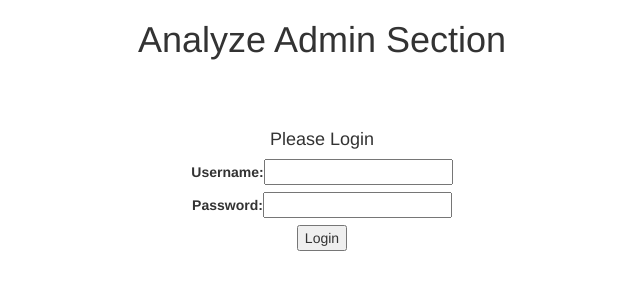
After one commit to thingdeux/bias-exposed, a Django app: page /analyze/login/?next=/analyze/ in a window 1280 px wide. The commit adds this page. Shown: the top 300 px of the page, without its empty margins (318-958 px from the left). Run offline with Django 3.2, Linux system fonts and the light colour scheme; parts of the project's set-up code (start-up, migrations or seed data) failed here and were passed over; some libraries are stand-ins or nearby versions.

Commit message:
Added user auth to analyze article management.

```diff
--- a/analyze/celery.py
+++ b/analyze/celery.py
@@ -49,6 +49,7 @@ def queueFeed(feed_name):
         return None
 
 
+# Task for checking all feeds and creating potential matching pairs
 @app.task
 def check_all_feeds(allfeeds):
     potential_matches = {}
@@ -130,6 +131,7 @@ def check_all_feeds(allfeeds):
 
     # Clean up any stories that don't have matches
     PotentialStory.objects.filter(potentialarticle__match_key=None).delete()
+    print ("Matches complete")
     return ([allfeeds, potential_matches])
 
 
--- a/analyze/urls.py
+++ b/analyze/urls.py
@@ -4,6 +4,8 @@ from analyze import views
 
 urlpatterns = patterns('',
    url(r'^$', views.Index, name='index'),
+   url(r'^login', views.Login, name='login'),
+   url(r'^logout$', views.Logout, name='logout'),
    url(r'^story/(?P<story>\w+)', views.Story, name='story'),
    url(r'^reassign', views.Reassign, name='reassign'),
    url(r'^delete', views.Delete, name='delete'),
--- a/analyze/views.py
+++ b/analyze/views.py
@@ -7,8 +7,13 @@ from django.http import HttpResponseRedirect
 from django.views.decorators.csrf import requires_csrf_token
 from django.views.decorators.csrf import ensure_csrf_cookie
 from django.conf import settings
+from django.contrib.auth.decorators import login_required
+from django.contrib.auth import authenticate, login, logout
+from django.contrib.admin.views.decorators import staff_member_required
 
 
+@login_required(login_url='/analyze/login/')
+@staff_member_required
 @ensure_csrf_cookie
 def Index(request):
     stories = PotentialStory.objects.all()
@@ -46,6 +51,37 @@ def Story(request, story):
                                            'words': words,
                                            'form': form})
 
+
+@ensure_csrf_cookie
+def Login(request):
+    if request.GET:
+        return render(request, 'analyze/login.html',
+                      {'messages': 'Please Login'})
+    elif request.POST:
+        username = request.POST['username']
+        password = request.POST['password']
+        user = authenticate(username=username, password=password)
+
+        if user is not None:
+            if user.is_active:
+                login(request, user)
+                # Redirect to Success Page
+                return HttpResponseRedirect('/analyze/')
+            else:
+                # Return a disabled account error
+                return render(request, 'analyze/login.html',
+                              {'messages': 'This account is Disabled'})
+        else:
+            # Return Invalid Login error
+            return render(request, 'analyze/login.html',
+                          {'messages': 'Invalid Login / Incorrect Password'})
+
+
+def Logout(request):
+    # Logout User
+    logout(request)
+    template_name = 'analyze/logout.html'
+    return render(request, template_name)
 
 @requires_csrf_token
 def Reassign(request):
@@ -88,6 +124,8 @@ These views are only used in the test suite.
 I do not want to rely on external RSS Feeds for my testing.
 These feeds serve an rss feed and some fake articles.
 """
+
+
 def Testfeedrss(request):
     from os import path
     feed = open(path.join(settings.BASE_DIR + "/analyze/test_data/test.rss"))
--- a/templates/analyze/index.html
+++ b/templates/analyze/index.html
@@ -7,6 +7,9 @@
 
 
 {% block body %}
+    <div style="padding: 10px;" class="text-right">
+        <a href="/analyze/logout"><input type="button" value="Logout" /></a>
+    </div>
     <div class="row" id="analyze_container">
         <div id = "potential_stories" class="text-center">
 
--- /dev/null
+++ b/templates/analyze/login.html
@@ -0,0 +1,25 @@
+{% extends "analyze/base.html" %}
+{% load staticfiles %}
+
+{% block body %}
+    <div id="site-header" class="col-xs-12 text-center">
+        <h1>Analyze Admin Section</h1>
+    </div>
+    <div class="col-xs-12 text-center">
+        <h4>{{ messages }}</h4>
+        <form name="login_info" action="login" method="post">
+        {% csrf_token %}
+            <div class="form-input">
+                <label for="user">Username:</label>
+                <input id="user" type="text" name="username" maxlength="254"></input>
+            </div>
+            <div class="form-input">
+                <label for="pass">Password:</label>
+                <input id="pass" type="password" name="password"></input>
+            </div>
+            <div class="form-input">
+                <input type="submit" value="Login"></input>
+            </div>
+        </form>
+    </div>
+{% endblock %}
--- a/templates/static/css/base.css
+++ b/templates/static/css/base.css
@@ -1 +1 @@
-body{width:100%;height:100%;overflow-x:hidden}#potential_stories{text-decoration:none !important;color:#143D66 !important}.border,.article_title,.options{border-style:solid;border-width:1px;border-color:black;border-radius:10px}.article_title{z-index:100;color:white;margin-bottom:3px;cursor:move;padding:4px}#analyze_container{padding-left:10%;padding-right:10%}.options{margin-top:15px;padding:25px}.option_container{padding-left:150px;padding-right:150px}.dragging{border-radius:100px;width:50px;height:50px;overflow:hidden}#word-container{padding:5px}#word-container a{color:black;text-decoration:none !important}.word-result{font-size:25px}.not-relevant-action{cursor:pointer}.jumbotron{margin-bottom:20px}.jumbotron label{margin-left:30px}.jumbotron #id_title,.jumbotron #id_tag{margin-left:20px}#shared_words{position:fixed;width:350px;min-height:100%;background-color:#4747B2;color:white;padding:10px;z-index:5}.shared_word{margin-bottom:-10px}.charts{float:left;z-index:1}#site-header{margin-bottom:50px}#site-title{font-size:65px}.tag-text{margin-top:-8px}.gutter,#right-gutter,#left-gutter{width:10%;background-color:black;height:100%;overflow:hidden;position:absolute;background-repeat:repeat-y;top:0}#right-gutter{float:right;right:0}#left-gutter{float:left}#Stories{padding-left:10%;padding-right:10%}#page-choices{margin-top:30px}#page-choices .step-links{font-size:20px}
+body{width:100%;height:100%;overflow-x:hidden}#potential_stories{text-decoration:none !important;color:#143D66 !important}.border,.article_title,.options{border-style:solid;border-width:1px;border-color:black;border-radius:10px}.article_title{z-index:100;color:white;margin-bottom:3px;cursor:move;padding:4px}#analyze_container{padding-left:10%;padding-right:10%}.options{margin-top:15px;padding:25px}.option_container{padding-left:150px;padding-right:150px}.dragging{border-radius:100px;width:50px;height:50px;overflow:hidden}#word-container{padding:5px}#word-container a{color:black;text-decoration:none !important}.word-result{font-size:25px}.not-relevant-action{cursor:pointer}.jumbotron{margin-bottom:20px}.jumbotron label{margin-left:30px}.jumbotron #id_title,.jumbotron #id_tag{margin-left:20px}#shared_words{position:fixed;width:350px;min-height:100%;background-color:#4747B2;color:white;padding:10px;z-index:5}.shared_word{margin-bottom:-10px}.charts{float:left;z-index:1}#site-header{margin-bottom:50px}#site-title{font-size:65px}.tag-text{margin-top:-8px}.gutter,#right-gutter,#left-gutter{width:10%;background-color:black;height:100%;overflow:hidden;position:absolute;background-repeat:repeat-y;top:0}#right-gutter{float:right;right:0}#left-gutter{float:left}#Stories{padding-left:10%;padding-right:10%}#page-choices{margin-top:30px}#page-choices .step-links{font-size:20px}.form-input{margin-bottom:5px}
--- a/templates/static/css/base.scss
+++ b/templates/static/css/base.scss
@@ -133,3 +133,7 @@ body {
         font-size: 20px;
     }
 }
+
+.form-input {
+    margin-bottom: 5px;
+}
```
Also changed, not shown: bias_exposed/settings.py (+0 -20 lines), templates/analyze/login_2.html (added, +17 -0 lines), templates/analyze/logout.html (added, +11 -0 lines), templates/analyze/story.html (line endings or trailing spaces), 1 other file. Lines whose indentation alone changed are shown as unchanged.
